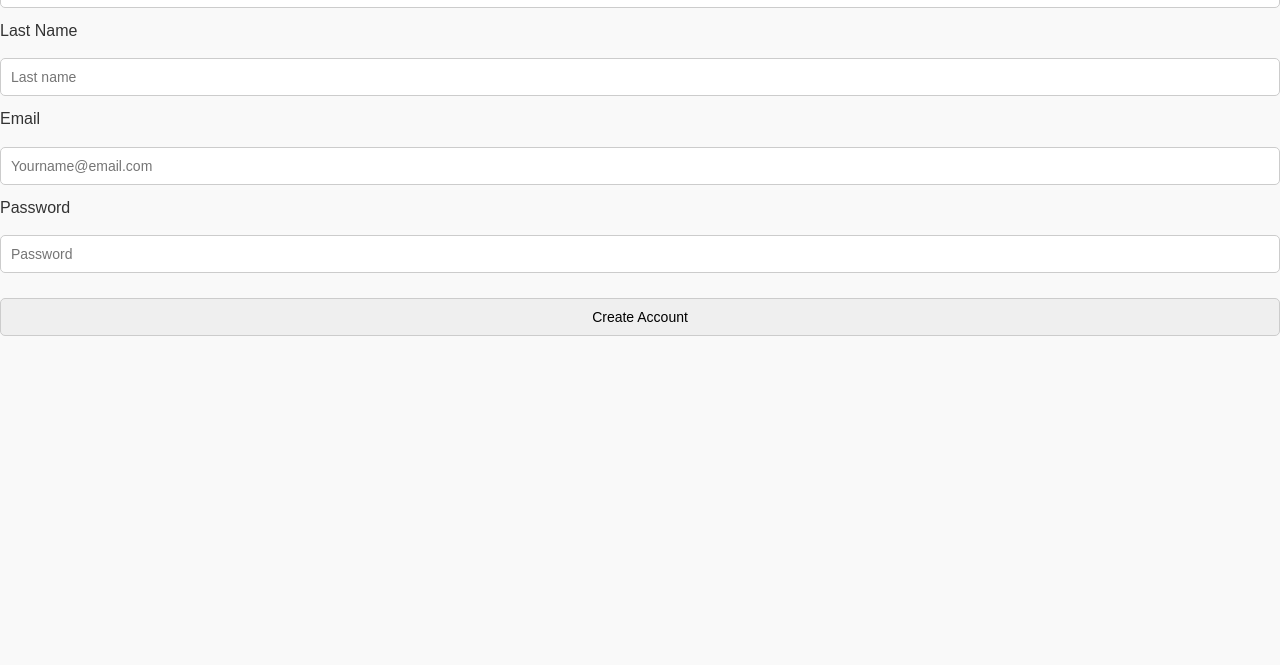
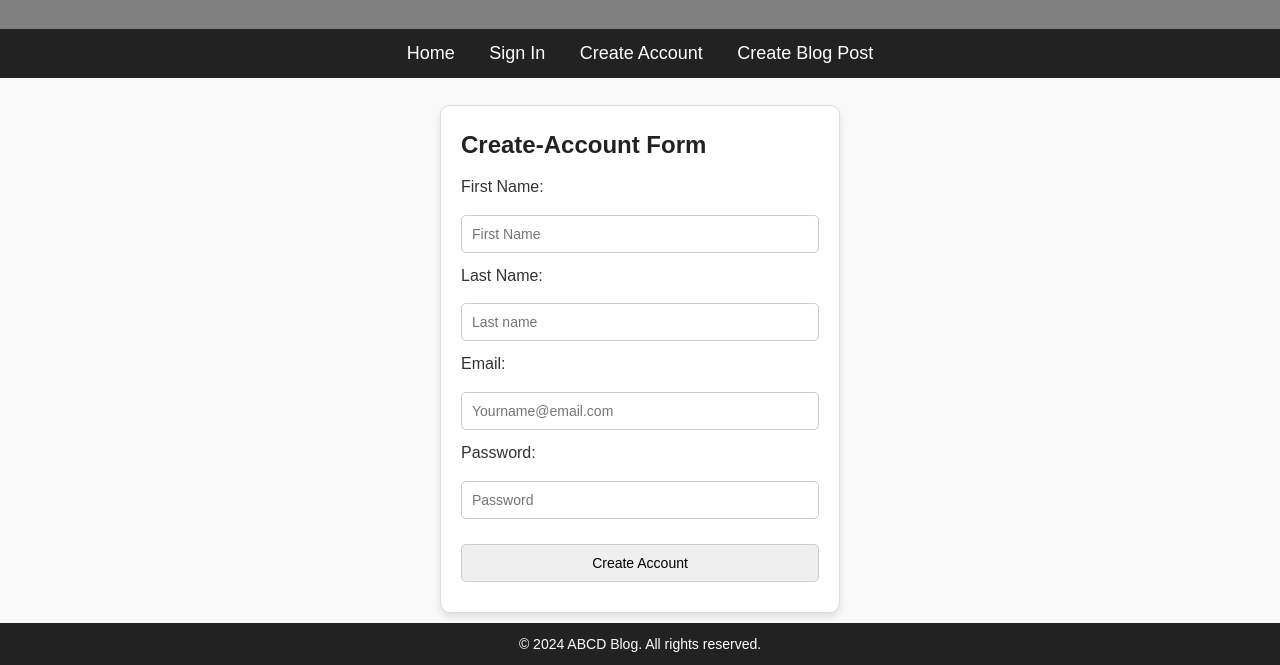
Before and after one commit to Sjoseph9652/ICS325-ABCD-Bears-Project, a PHP site: page /create-account.php in a window 1280 px wide. Shown: the part 171-836 px from the top of the page. Before the commit the page ends 507 px from the top, so only its background shows below. Run offline with PHP 8.4, Linux system fonts and the light colour scheme.

Commit message:
Update create-account.php

```diff
--- a/create-account.php
+++ b/create-account.php
@@ -14,11 +14,19 @@
     <meta name="viewport" content="width=device-width, initial-scale=1.0">
     <title>Blog ABCD</title>
     <link rel="stylesheet" href="styles.css">
+    <style>
+
+    </style>
 </head>
+
+
 <body>
-
-<h1>ABCD BLOG Create-Account Page</h1>
-
+<main>
+<header>
+    <a href="index.php">
+        <img src="images/abcd.png" alt="ABCD Blog Logo">
+    </a>
+</header>
 
 <body>
     <nav>
@@ -26,39 +34,45 @@
             <li><a href="index.php">Home</a></li>
             <li><a href="sign-in.php">Sign In</a></li>
             <li><a href="create-account.php">Create Account</a></li>
+            <li><a href="create_blog.php">Create Blog Post</a></li>
         </ul>
     </nav>
 
 
 
-
+    <div id="create-account-form">
+      <h2>Create-Account Form</h2>
       <form action="process_new_account.php" method="post">
-      <label for="firstname">First Name</label>
+        <label for="firstname">First Name:</label>
         <br>
         <input id="firstname" type="text" name="firstname" placeholder="First Name" required>
         <br>
-      <label for="lastname">Last Name</label>
+        <label for="lastname">Last Name:</label>
         <br>
         <input id="lastname" type="text" name="lastname" placeholder="Last name" required>
         <br>
-      <label for="usermail">Email</label>
+        <label for="usermail">Email:</label>
         <br>
         <input id="usermail" type="email" name="usermail" placeholder="Yourname@email.com" required>
         <br>
-      <label for="password">Password</label>
+        <label for="password">Password:</label>
         <br>
         <input id="password" type="password" name="password" placeholder="Password" required>
         <br>
         <input type="submit" id="submit-login" value="Create Account"/>
+        <br>
     </form>
+  </div>
 
 
 
 
 
 
-
-
+  </main>
     <script src="script.js"></script>
+    <footer>
+        <p>© 2024 ABCD Blog. All rights reserved.</p>
+    </footer>
 </body>
 </html>
```
Lines whose indentation alone changed are shown as unchanged.
